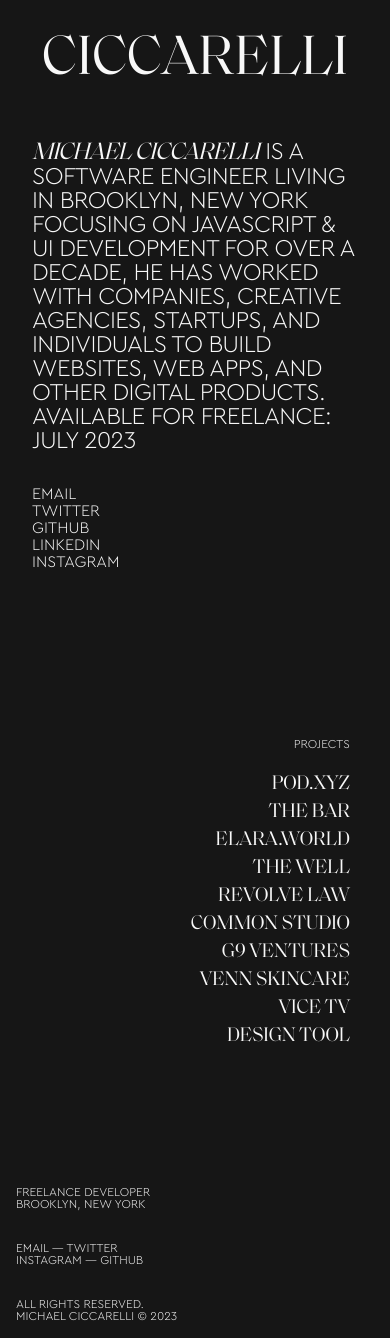
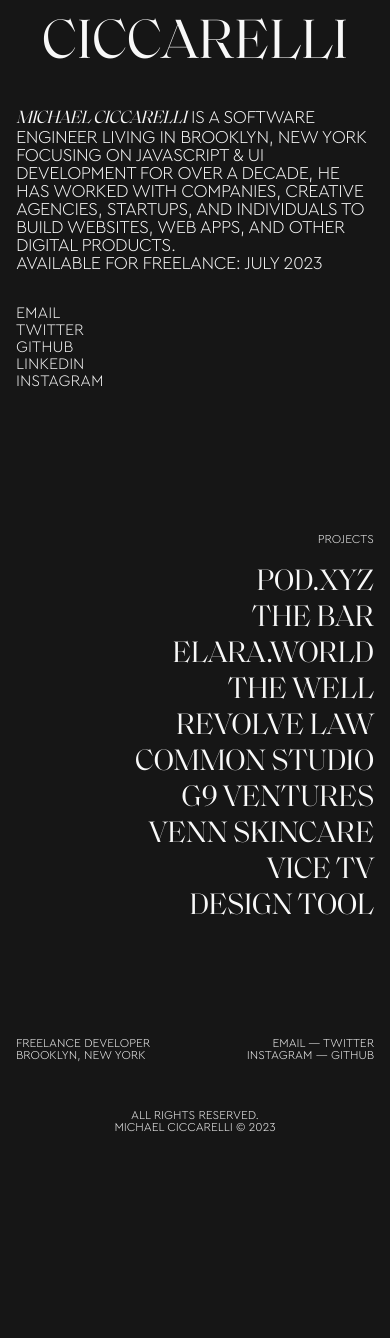
Before and after one commit to mciccarelli/personal-site, a Vue app: page / in a window 390 px wide. After the commit the page ends 1165 px from the top, so only its background shows below. Built offline with nearby package versions, Linux system fonts and the light colour scheme.

Commit message:
fix mobile footer styles

```diff
--- a/src/App.vue
+++ b/src/App.vue
@@ -41,7 +41,7 @@
 
 <template>
   <header>
-    <div class="container mx-auto flex justify-center p-8 text-center">
+    <div class="container mx-auto flex justify-center p-4 md:p-10 text-center">
       <h1 class="title">Ciccarelli</h1>
     </div>
   </header>
@@ -54,7 +54,6 @@
         startups, and individuals to build websites, web apps, and other digital products.
       </p>
       <p class="mb-8">Available for freelance: july 2023</p>
-
       <ul class="links mb-0">
         <li v-for="link in links" :key="link.title" class="text-[16px]">
           <a :href="link.url" target="_blank">{{ link.title }}<span>↗</span></a>
@@ -64,18 +63,18 @@
     <Projects />
   </main>
 
-  <footer class="md:grid md:grid-cols-3 md:gap-4">
+  <footer class="grid grid-cols-2 md:grid-cols-3 gap-4 mb-4 md-mb-0">
     <div class="p-4 md:p-10">
       <p class="mb-0">freelance developer <br />Brooklyn, New York</p>
     </div>
     <div class="p-4 md:p-10">
-      <p class="mb-0 text-left md:text-center">
+      <p class="mb-0 text-right md:text-center">
         <a href="mailto:mikecicc@gmail.com">email</a> — <a href="https://twitter.com/mciccarelli">twitter</a> <br />
         <a href="https://instagram.com/minorvillain">Instagram</a> — <a href="https://github.com/mciccarelli">Github</a>
       </p>
     </div>
-    <div class="p-4 md:p-10">
-      <p class="mb-0 md:text-right">All Rights reserved. <br />Michael Ciccarelli &copy; 2023</p>
+    <div class="p-4 md:p-10 col-span-2 md:col-span-1">
+      <p class="mb-0 text-center md:text-right">All Rights reserved. <br />Michael Ciccarelli &copy; 2023</p>
     </div>
   </footer>
 </template>
@@ -87,10 +86,10 @@
   clip-path: polygon(0 0, 100% 0, 100% 100%, 0% 100%);
 }
 .intro {
-  @apply container mx-auto lg:w-[1100px] mx-auto px-8 relative opacity-0 translate-y-[50px] mb-32;
+  @apply container mx-auto lg:w-[1100px] mx-auto px-4 md:px-10 relative opacity-0 translate-y-[50px] mb-32;
 }
 .intro p {
-  @apply text-2xl lg:text-5xl leading-none tracking-tight;
+  @apply text-lg md:text-3xl lg:text-5xl leading-none tracking-tight;
 }
 .links {
   @apply xl:absolute xl:bottom-[6px] xl:right-32 opacity-0 -translate-x-[50px];
--- a/src/components/Projects.vue
+++ b/src/components/Projects.vue
@@ -51,7 +51,7 @@
 </script>
 
 <template>
-  <div class="p-10 text-right overflow-hidden mb-20">
+  <div class="p-4 md:p-10 text-right overflow-hidden mb-20">
     <h5>Projects</h5>
     <div v-for="(project, index) in projects" :key="project.title" class="project-item">
       <div
@@ -88,7 +88,7 @@
 }
 
 .project-title {
-  @apply text-xl md:text-3xl xl:text-5xl font-display transition ease-in-out duration-300 cursor-pointer select-none flex items-center uppercase;
+  @apply text-3xl xl:text-5xl font-display transition ease-in-out duration-300 cursor-pointer select-none flex items-center uppercase;
 }
 
 .project-item:hover .project-title {
```
